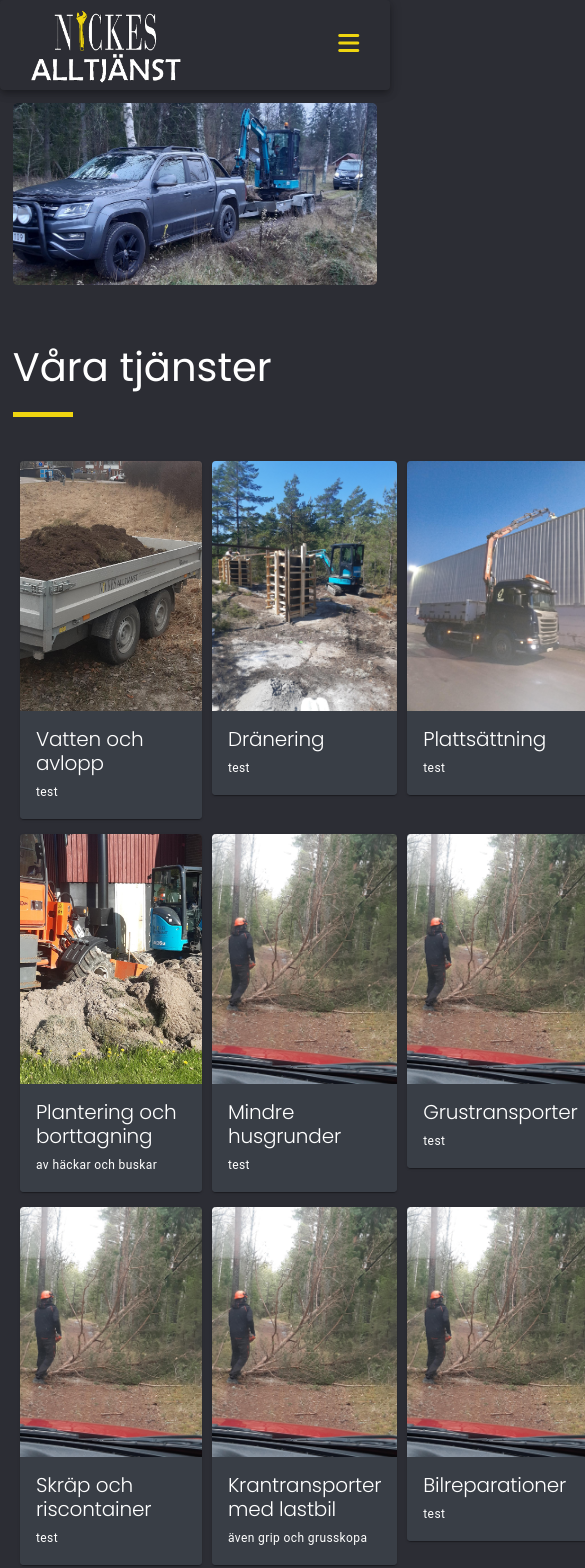
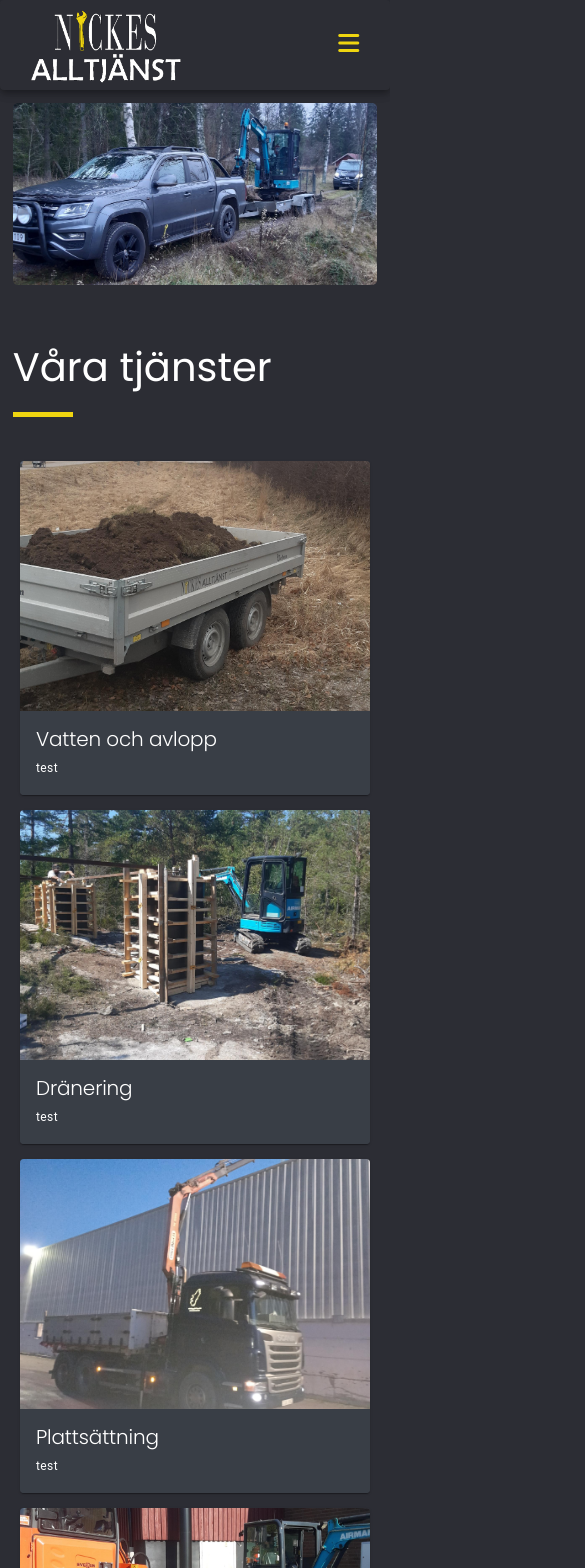
Before and after one commit to skinksteek/nickesalltjanst, a React (Create React App) app: page /tjanster in a window 390 px wide. Shown: the top 1568 px of the page, 585 px wide, since content can reach past the window. Built offline with nearby package versions, Linux system fonts and the light colour scheme.

Commit message:
media queries for services page

```diff
--- a/src/assets/json/data.js
+++ b/src/assets/json/data.js
@@ -21,7 +21,7 @@ export const data = [
     id: 4,
     image: require("../images/pro-oPTOJPx4.jpeg"),
     title: "Plantering och borttagning",
-    bread: "av häckar och buskar",
+    bread: "Av häckar, buskar mm.",
   },
   {
     id: 5,
--- a/src/assets/styles/services.css
+++ b/src/assets/styles/services.css
@@ -1,7 +1,19 @@
 .card-grid {
   display: grid;
   grid-template-columns: 1fr 1fr 1fr;
-  column-gap: 10px;
+  column-gap: 15px;
   row-gap: 15px;
   padding: 20px;
 }
+
+@media screen and (max-width: 768px) {
+  .card-grid {
+    grid-template-columns: 1fr 1fr;
+  }
+}
+
+@media (max-width: 480px) {
+  .card-grid {
+    grid-template-columns: 1fr;
+  }
+}
--- a/src/components/Cards.js
+++ b/src/components/Cards.js
@@ -9,10 +9,7 @@ import { CardActionArea } from "@mui/material";
 export default function Cards({ item }) {
   return (
     <div>
-      <Card
-        sx={{ maxWidth: 345 }}
-        style={{ backgroundColor: "var(--lightgrey)" }}
-      >
+      <Card sx={{ Width: 500 }} style={{ backgroundColor: "var(--lightgrey)" }}>
         <CardActionArea>
           <CardMedia
             component="img"
```
